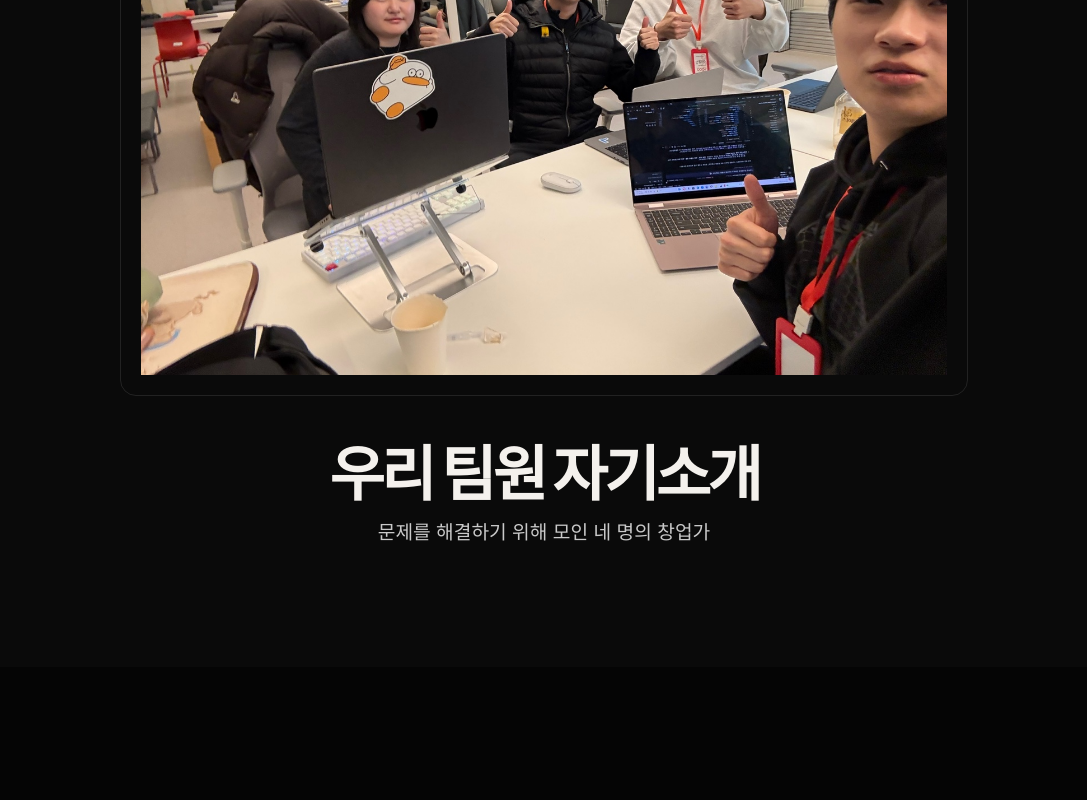
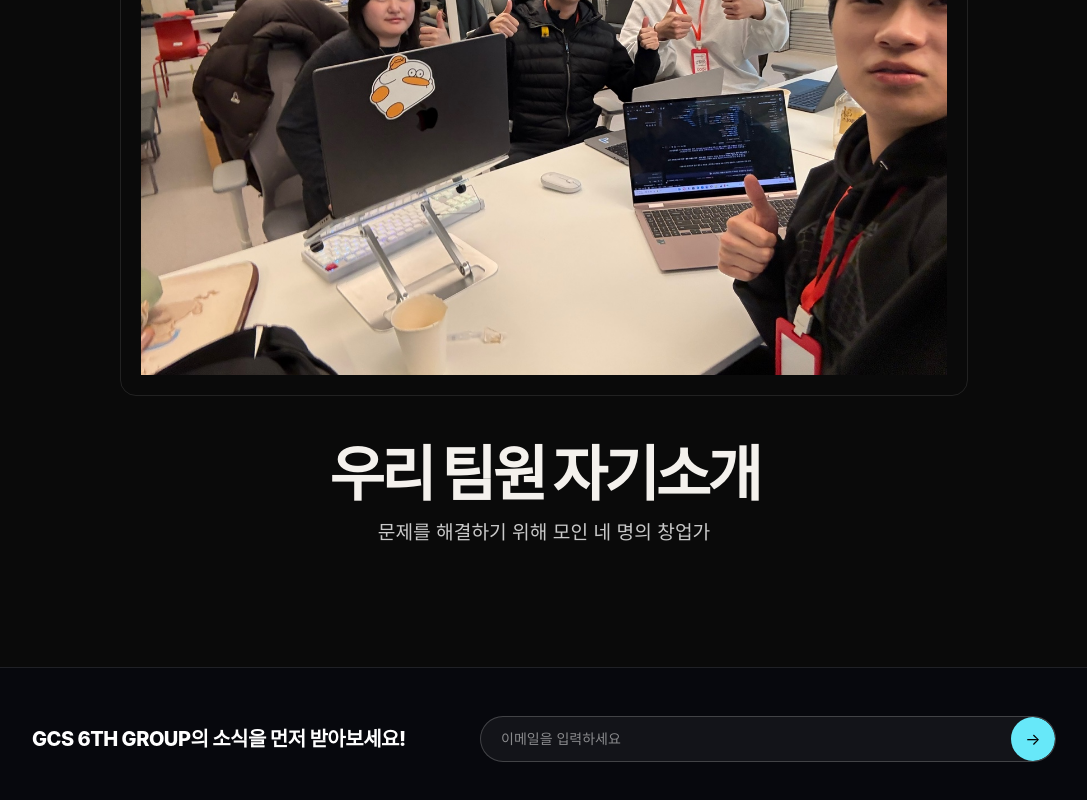
Before and after one commit to jwj0620gcu/GCU6th_Team_Introduction, a React (Vite) app: page / in a window 1280 px wide. Shown: the part 5177-5977 px from the top of the page, without its empty margins (96-1183 px from the left). Before the commit the page ends 5844 px from the top, so only its background shows below. Built offline with nearby package versions, Linux system fonts and the light colour scheme; the HTML template or start-up script is replaced by a standard one.

Commit message:
feat:소식 전달하는 이메일 받을 수 있는 푸터 추가

```diff
--- a/src/pages/LandingPage.jsx
+++ b/src/pages/LandingPage.jsx
@@ -133,6 +133,33 @@ function LandingPage() {
           <p className="next-lead">문제를 해결하기 위해 모인 네 명의 창업가</p>
         </div>
       </section>
+
+      <footer className="border-t border-white/10 bg-[#07080d] px-4 py-12 text-white">
+        <div className="mx-auto flex w-full max-w-5xl flex-col gap-5 md:flex-row md:items-center md:justify-between">
+          <div>
+            <p className="text-lg font-extrabold tracking-tight md:text-xl">GCS 6TH GROUP의 소식을 먼저 받아보세요!</p>
+          </div>
+
+          <form
+            className="flex w-full max-w-xl items-center overflow-hidden rounded-full border border-white/20 bg-white/5"
+            onSubmit={(e) => e.preventDefault()}
+          >
+            <input
+              type="email"
+              placeholder="이메일을 입력하세요"
+              className="w-full bg-transparent px-5 py-3 text-sm text-white placeholder:text-white/50 focus:outline-none"
+              aria-label="이메일"
+            />
+            <button
+              type="submit"
+              className="flex h-11 w-11 shrink-0 items-center justify-center rounded-full bg-cyan-300 text-black transition hover:bg-cyan-200"
+              aria-label="제출하기"
+            >
+              →
+            </button>
+          </form>
+        </div>
+      </footer>
     </>
   );
 }
```
